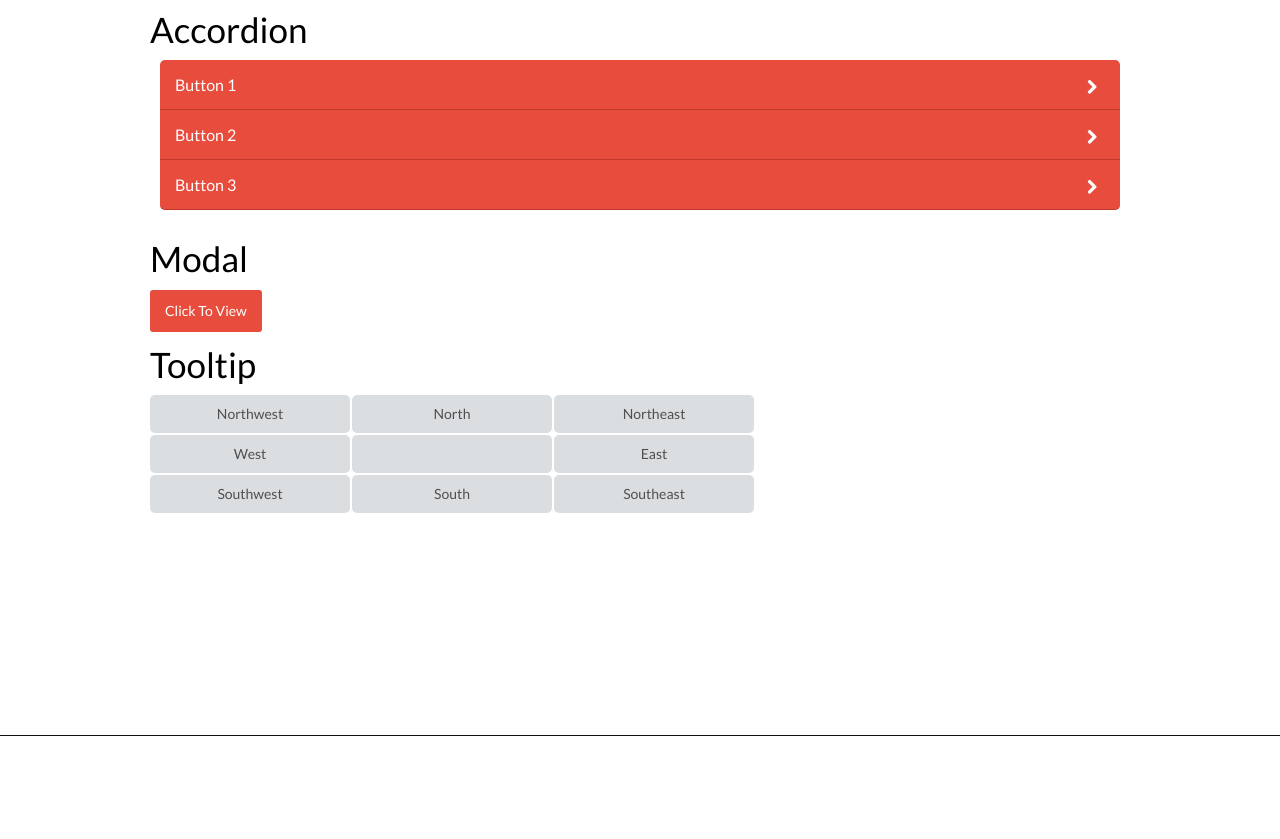
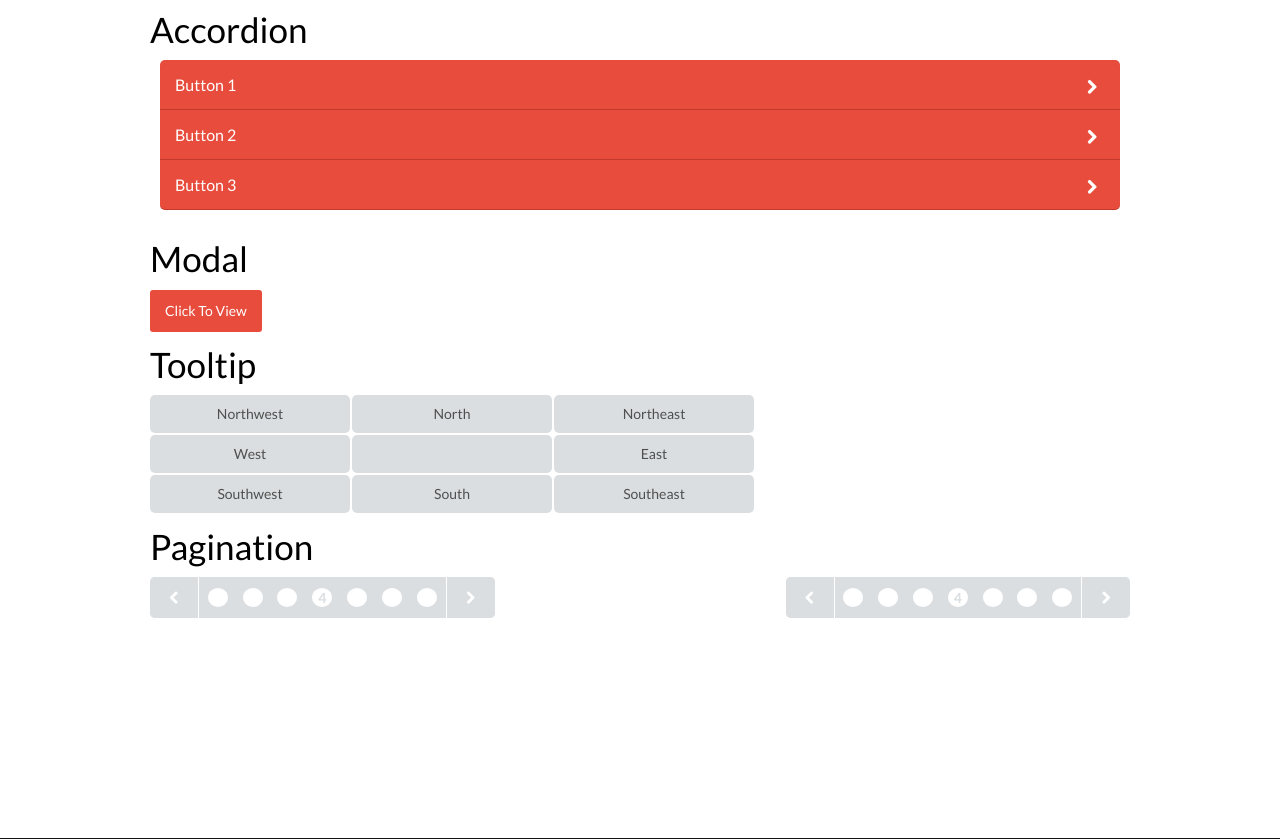
Before and after one commit to wallaceerick/flat-ui, a plain HTML site: page index.html in a window 1280 px wide. Shown: the part 3725-4564 px from the top of the page. Before the commit the page ends 4461 px from the top, so only its background shows below. Drawn offline with Linux system fonts and the light colour scheme.

Commit message:
Finish Pagination

```diff
--- a/assets/css/style.scss
+++ b/assets/css/style.scss
@@ -1092,6 +1092,89 @@ input {
 .tipsy-e .tipsy-arrow 	{right: 0; top: 50%; margin-top: -5px; border-left-style: solid; border-right: none; border-top-color: transparent; border-bottom-color: transparent;}
 .tipsy-w .tipsy-arrow 	{left: 0; top: 50%; margin-top: -5px; border-right-style: solid; border-left: none; border-top-color: transparent; border-bottom-color: transparent;}
 
+/**********************************************/
+/* Pagination
+/**********************************************/
+.pagination {
+	width: 100%;
+	ul {
+		display: inline-block;
+		background: $white;
+		width: auto;
+		@include border-radius(5px);
+		&.right {
+			float: right;
+		}
+		&.left {
+			float: left;
+		}
+		li {
+			display: inline-block;
+				margin: 0 2px;
+			a {
+				display: block;
+				border: 4px solid $white;
+				color: #fff;
+				background: #fff;
+				padding: 1px 6px;
+				text-align: center;
+				font-weight: bold;
+				@include border-radius(100%);
+				@include transition (background 0.2s ease-in, border-color .1s ease-in, color 0.2s ease-in);
+				&:hover {
+					border-color: $green;
+					background: $green;
+				}
+				&.current {
+					color: $white;
+				}
+			}
+			&.previous, &.next {
+					margin: 0;
+				a {
+					color: #fff;
+					padding: 12px 17px;
+					background: $white;
+					border: none;
+					&:hover {
+						background: $green;
+					}
+				}
+			}
+			&.previous {
+				a {
+					border-right: 1px solid #fff;
+					@include border-radius(5px 0 0 5px);
+				}
+			}
+			&.next {
+				a {
+					border-left: 1px solid #fff;
+					@include border-radius(0 5px 5px 0);
+				}
+			}
+		}
+	}
+}
+
+
+
+
+
+
+
+
+
+
+
+
+
+
+
+
+
+
+
 
 
 /**********************************************/
--- a/index.html
+++ b/index.html
@@ -571,6 +571,34 @@
 						<li class="south-east" original-title="This is an Example!">Southeast</li>
 					</ul>
 
+				<br />
+
+				<h1>Pagination</h1>
+
+				<div class="pagination">
+					<ul class="left">
+						<li class="previous"><a href="#" title=""><i class="icon-left-open"></i></a></li>
+						<li><a href="#" title="">1</a></li>
+						<li><a href="#" title="">2</a></li>
+						<li><a href="#" title="">3</a></li>
+						<li><a class="current" href="#" title="">4</a></li>
+						<li><a href="#" title="">5</a></li>
+						<li><a href="#" title="">6</a></li>
+						<li><a href="#" title="">7</a></li>
+						<li class="next"><a href="#" title=""><i class="icon-right-open"></i></a></li>
+					</ul>
+					<ul class="right">
+						<li class="previous"><a href="#" title=""><i class="icon-left-open"></i></a></li>
+						<li><a href="#" title="">1</a></li>
+						<li><a href="#" title="">2</a></li>
+						<li><a href="#" title="">3</a></li>
+						<li><a class="current" href="#" title="">4</a></li>
+						<li><a href="#" title="">5</a></li>
+						<li><a href="#" title="">6</a></li>
+						<li><a href="#" title="">7</a></li>
+						<li class="next"><a href="#" title=""><i class="icon-right-open"></i></a></li>
+					</ul>
+				</div> <!-- /pagination -->
 
 
 				<br />
@@ -592,6 +620,9 @@
 		<script src="assets/js/jquery.tipsy.js"></script>
 		<script src="assets/js/config.js"></script>
 
+
+
+
 	    <!-- LIVE RELOAD -->
 	    <script>document.write('<script src="http://' + (location.host || 'localhost').split(':')[0] + ':35729/livereload.js?snipver=1"></' + 'script>')</script>
 
```
Also changed, not shown: assets/css/style.css.
